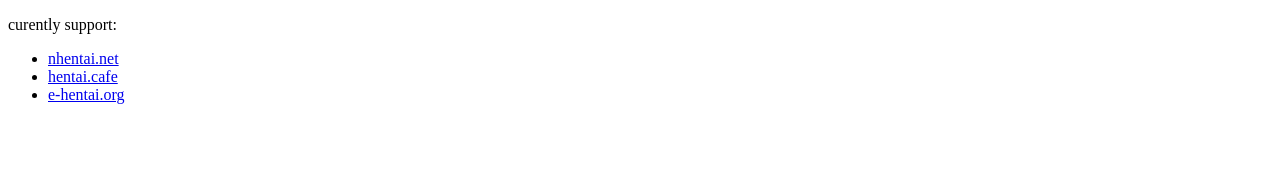
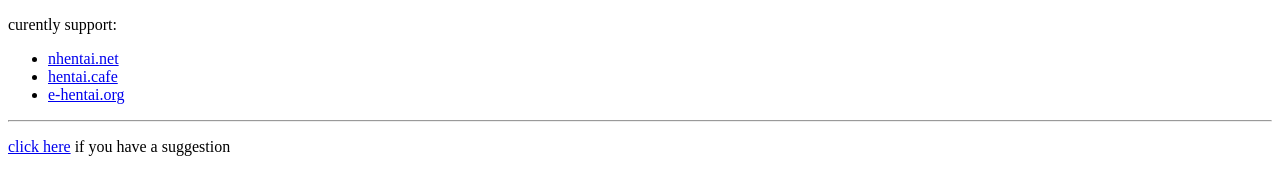
Before and after one commit to py7hon/unblock, a plain HTML site: page index.html in a window 1280 px wide. Drawn offline with Linux system fonts and the light colour scheme.

Commit message:
Update index.html

```diff
--- a/index.html
+++ b/index.html
@@ -12,5 +12,7 @@
   <li><a href="//hentaicafe.unblock.my.id">hentai.cafe</a></li>
   <li><a href="//e-hentai.unblock.my.id">e-hentai.org</a></li>
 </ul>
+  <hr>
+  <p><a href="https://github.com/py7hon/unblock/issues/new">click here</a> if you have a suggestion</p>
 </body>
 </html>
```
